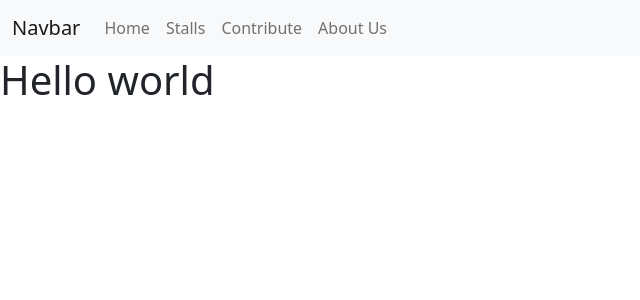
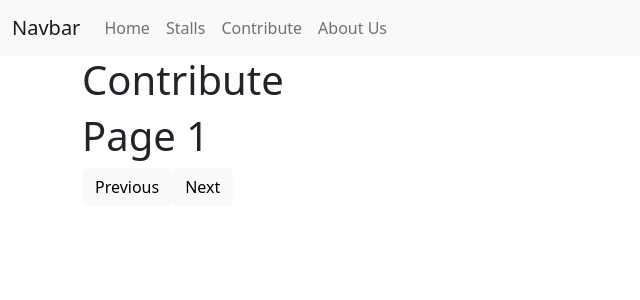
Before and after one commit to muhdarifrawi/2022-project2-react-special-diet, a React (Create React App) app: page / in a window 1280 px wide. Shown: the top 300 px of the page, without its empty margins (0-640 px from the left). Built offline with nearby package versions, Linux system fonts and the light colour scheme.

Commit message:
added pages for contribution page.

```diff
--- a/src/App.js
+++ b/src/App.js
@@ -7,7 +7,7 @@ import AboutUs from "./components/AboutUs";
 
 class App extends React.Component {
   state = {
-    page: "home"
+    page: "contribute"
   }
 
 
--- /dev/null
+++ b/src/components/ConPage1.js
@@ -0,0 +1,11 @@
+import React from "react";
+
+export default class ConPage1 extends React.Component {
+    render() {
+        return (
+            <React.Fragment>
+                <h1>Page 1</h1>
+            </React.Fragment>
+        )
+    }
+}
--- /dev/null
+++ b/src/components/ConPage2.js
@@ -0,0 +1,11 @@
+import React from "react";
+
+export default class ConPage2 extends React.Component {
+    render() {
+        return (
+            <React.Fragment>
+                <h1>Page 2</h1>
+            </React.Fragment>
+        )
+    }
+}
--- a/src/components/Contribute.js
+++ b/src/components/Contribute.js
@@ -1,10 +1,40 @@
 import React from "react";
+import ConPage1 from "./ConPage1"
+import ConPage2 from "./ConPage2"
 
 export default class Contribute extends React.Component {
+    state = {
+        conPage: 1
+    }
+
+    backConPage=()=>{
+        console.log("test ere: ", this.state.conPage)
+        if(this.state.conPage>1){
+            this.setState({
+                conPage: this.state.conPage - 1
+            })
+        }
+    }
+    frontConPage=()=>{
+        if(this.state.conPage<=3){
+            this.setState({
+                conPage: this.state.conPage + 1
+            })
+        }
+    }
+
     render() {
         return (
             <React.Fragment>
-                <h1>Contribute</h1>
+                <div className="container">
+                    <h1>Contribute</h1>
+                    {this.state.conPage === 1 ? <ConPage1 /> : ""}
+                    {this.state.conPage === 2 ? <ConPage2 /> : ""}
+                    <button className="btn btn-light"
+                        onClick={this.backConPage}>Previous</button>
+                    <button className="btn btn-light"
+                        onClick={this.frontConPage}>Next</button>
+                </div>
             </React.Fragment>
         )
     }
```
